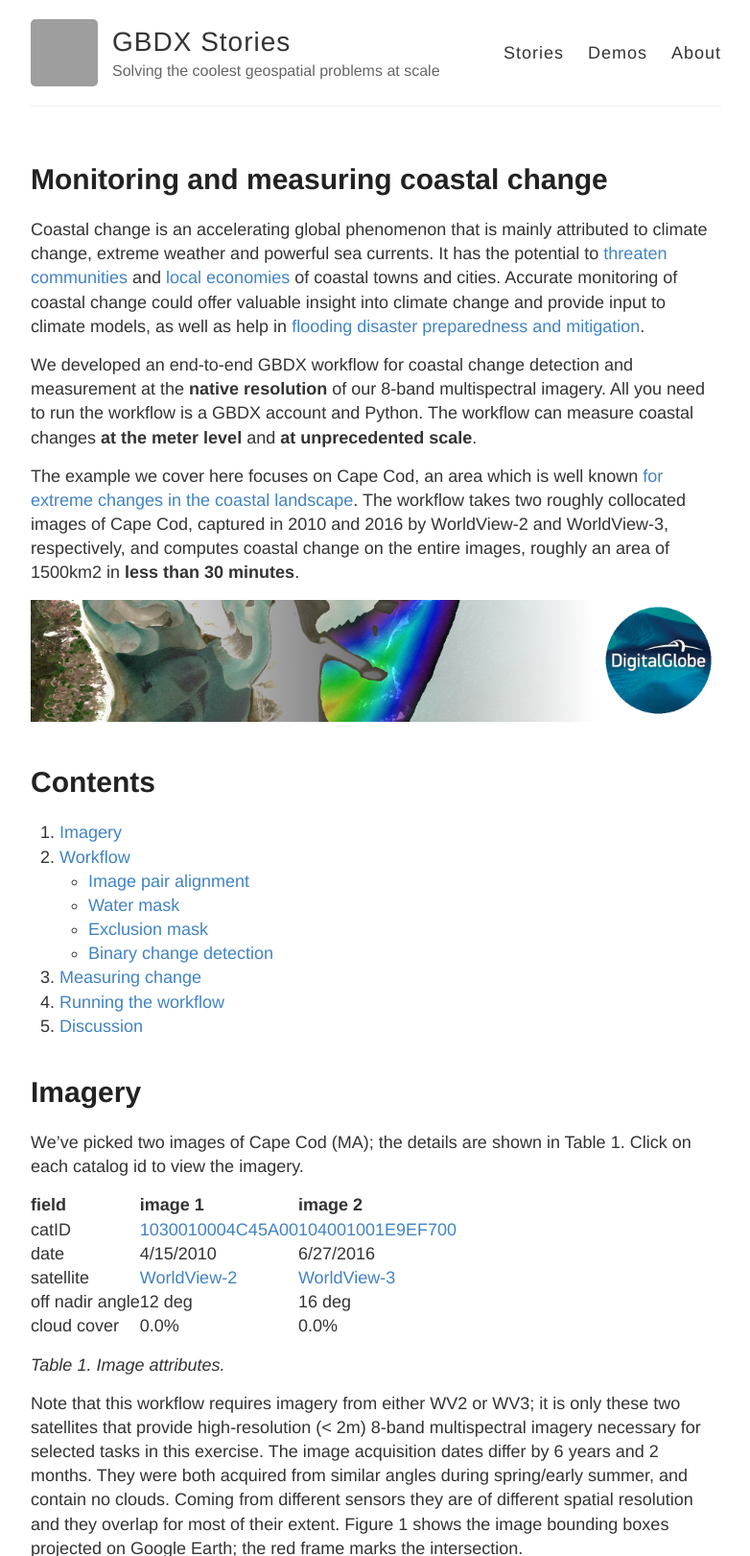
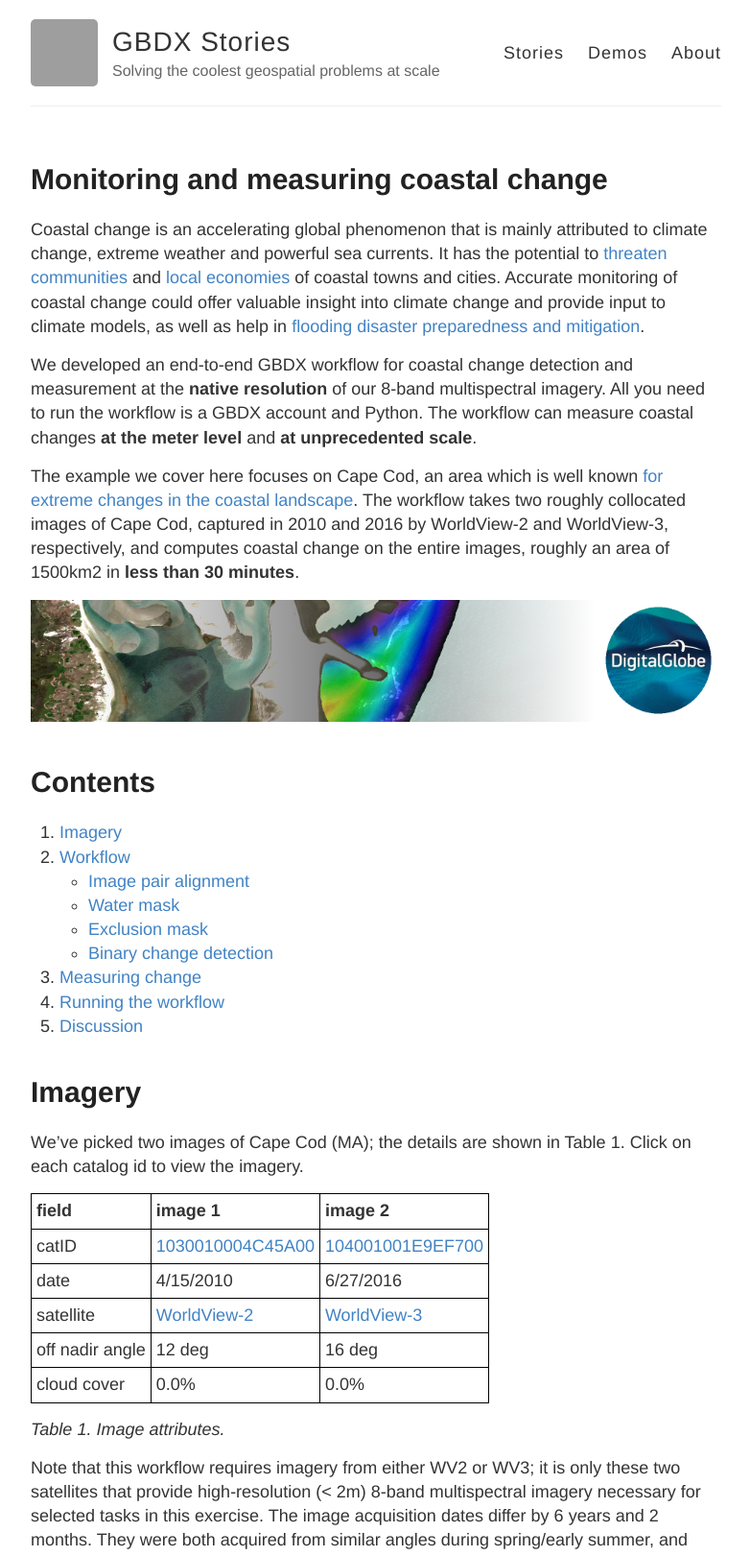
Before and after one commit to neoocm/PlatformStories.github.io, a Jekyll site: the page built from _posts/2016-10-12-coastal-change.md, in a window 1280 px wide. Shown: the top 1621 px of the page at 96% size, without its empty margins (248-1030 px from the left). Built offline with Jekyll 4.4.1, drawn with Linux system fonts in a browser that asks for light colours; grey boxes are pictures that could not be loaded.

Commit message:
added html style formatting

```diff
--- a/_posts/2016-10-12-coastal-change.md
+++ b/_posts/2016-10-12-coastal-change.md
@@ -16,7 +16,6 @@ The example we cover here focuses on Cape Cod, an area which is well known
 
 ![header3.png]({{ site.baseurl }}/images/coastal-change/header3.png)
 
-
 # Contents
 1. [Imagery](#imagery)
 2. [Workflow](#workflow)
@@ -33,6 +32,15 @@ The example we cover here focuses on Cape Cod, an area which is well known
 
 We've picked two images of Cape Cod (MA); the details are shown in Table 1.
 Click on each catalog id to view the imagery.
+
+<!-- Table styling. This is ugly, but that's all we have right now. GFM does not work with Jekyll -->
+<style>
+table, th, td{
+    border:1px solid #000000;
+    padding: 5px;
+}
+</style>
+
 
 | **field** | **image 1** | **image 2** |
 | :-------- |:-------- | :-------- |
```
